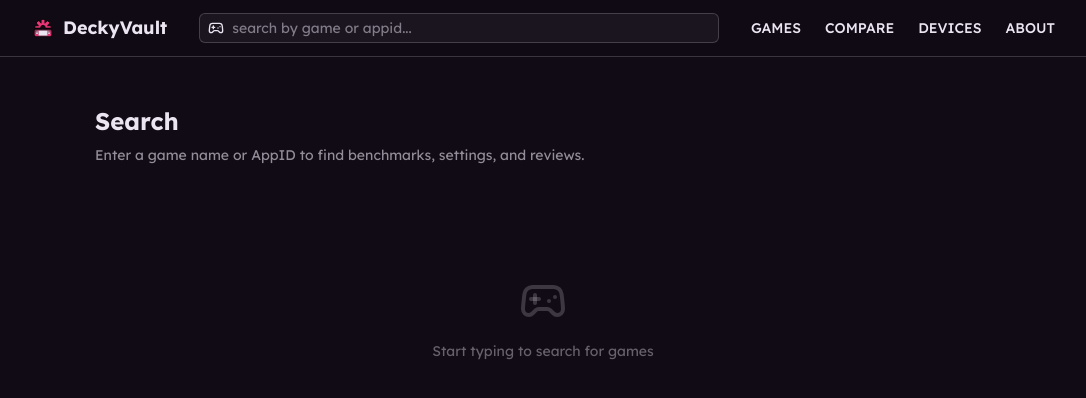
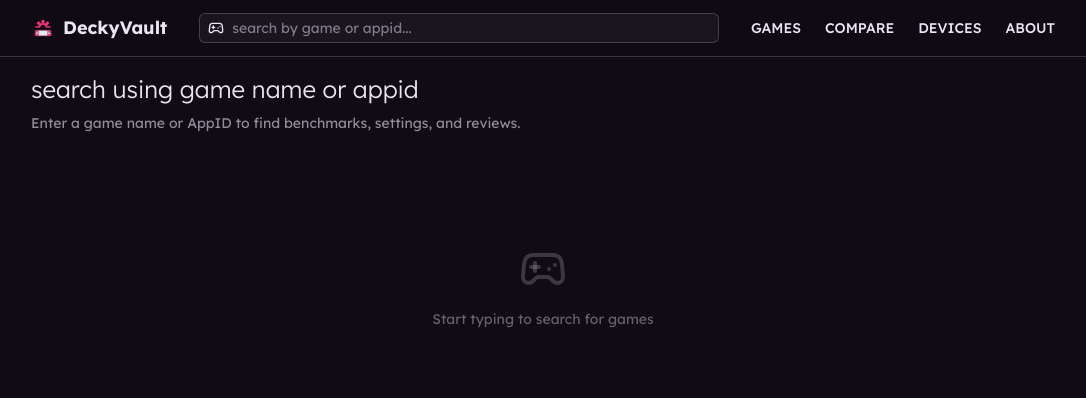
Before and after one commit to AdrianBonpin/deckyvault, a Next.js app: page /search in a window 1280 px wide. Shown: the top 398 px of the page, without its empty margins (97-1183 px from the left). Built offline with nearby package versions, Linux system fonts and the light colour scheme.

Commit message:
fix: search page logic

```diff
--- a/app/search/page.tsx
+++ b/app/search/page.tsx
@@ -2,7 +2,6 @@
 
 import { Suspense } from "react"
 import { useSearchParams } from "next/navigation"
-import { motion } from "motion/react"
 import { Gamepad2Icon } from "lucide-react"
 
 function SearchContent() {
@@ -11,9 +10,9 @@ function SearchContent() {
 
     return (
         <section className="w-full min-h-[calc(100vh-3.6rem)] flex flex-col items-center p-4 md:px-[10svw]">
-            <div className="w-full max-w-4xl mt-8">
-                <h1 className="text-2xl font-bold mb-2">
-                    {query ? `Search results for "${query}"` : "Search"}
+            <div className="w-full max-w-7xl">
+                <h1 className="text-2xl font-light mb-2">
+                    {query ? `results for "${query}"` : "search using game name or appid"}
                 </h1>
                 <p className="text-text/60 text-sm mb-8">
                     {query
--- a/components/navbar.tsx
+++ b/components/navbar.tsx
@@ -134,7 +134,21 @@ export default function Navbar() {
                             />
                             <motion.button>
                                 <CircleXIcon
-                                    onClick={() => setSearchQuery("")}
+                                    onClick={() => {
+                                        setSearchQuery("")
+                                        if (!isLanding) {
+                                            const params = new URLSearchParams(
+                                                searchParams.toString(),
+                                            )
+                                            params.delete("q")
+                                            router.replace(
+                                                `/search?${params.toString()}`,
+                                                {
+                                                    scroll: false,
+                                                },
+                                            )
+                                        }
+                                    }}
                                     className={`h-3 w-3 transition-color cursor-default hover:stroke-accent transition-all ${
                                         isFocused || forceFocusStyles
                                             ? "opacity-100"
```
